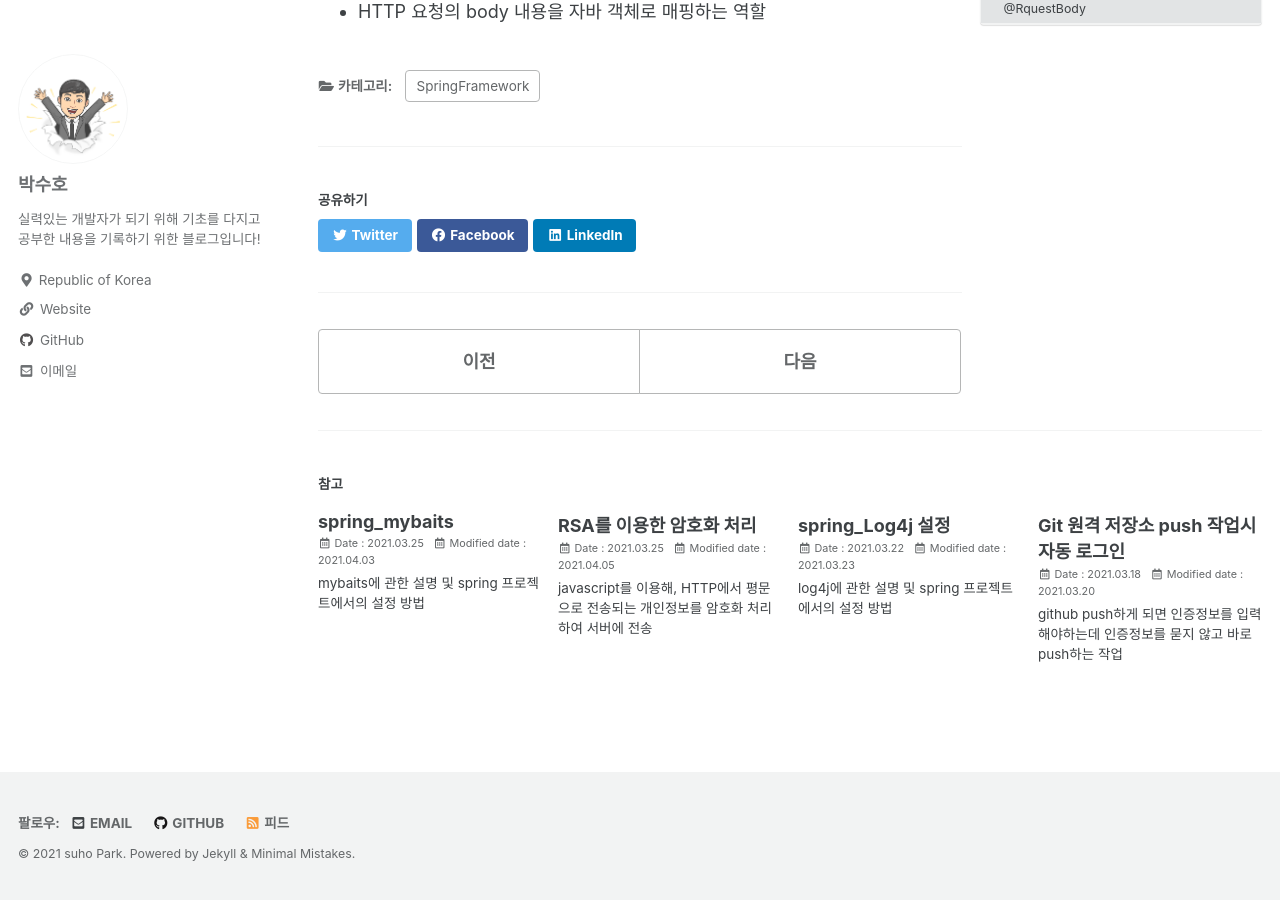
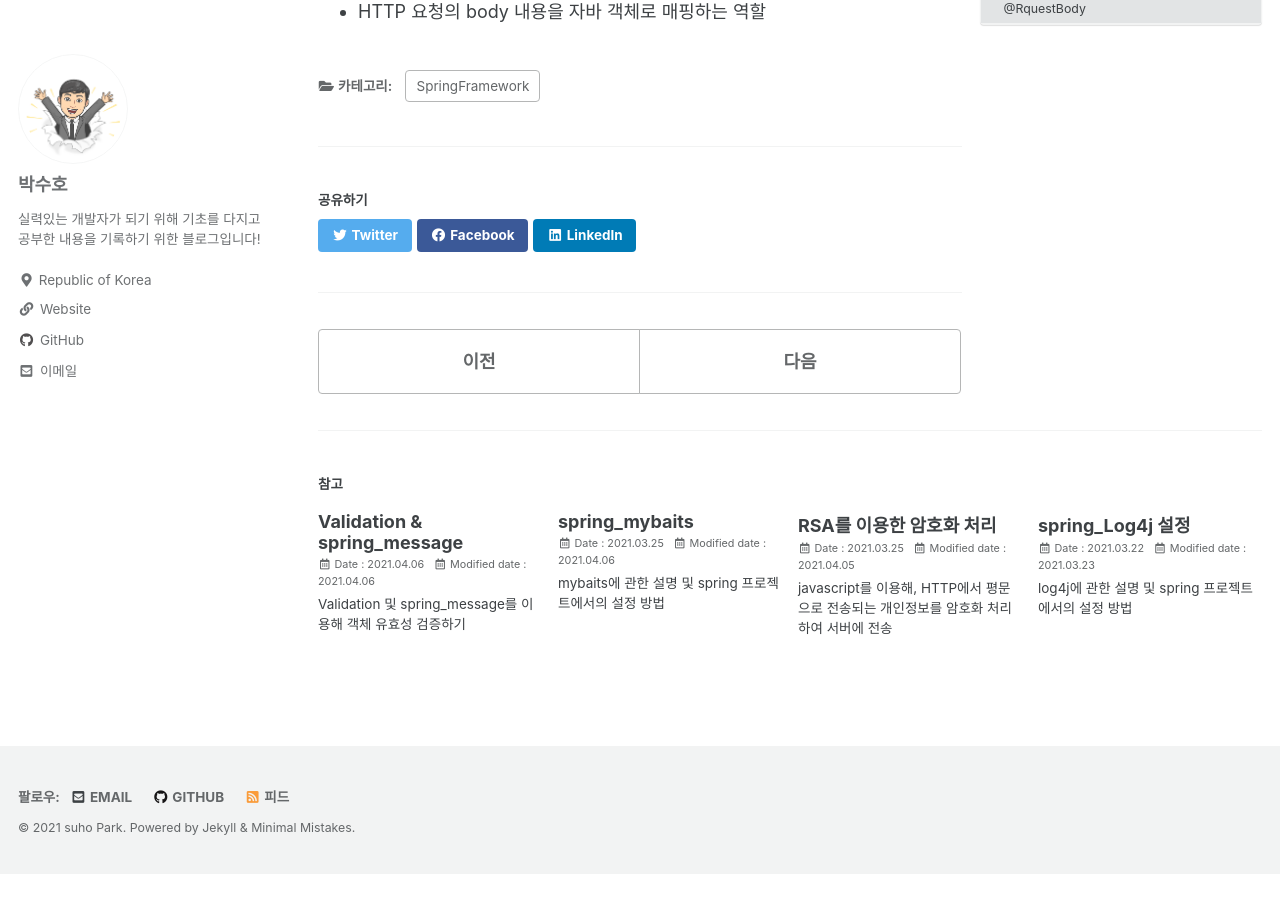
Before and after one commit to SbinSho/SbinSho.github.io, a Jekyll site: the page built from _posts/2021-02-10-Spring_Study_Annotation.md, in a window 1280 px wide and 900 px high, scrolled down 1163 px. Built offline with Jekyll 4.4.1, drawn with Linux system fonts in a browser that asks for light colours; cached includes are drawn as plain includes; after the commit the page ends 2037 px from its top, so only the background shows below that; part of the change alters nothing that is shown.

Commit message:
mybaits 포스트 수정 및 Validation_springMessage 관련 포스트 작성( spring message 부분은 아직 작성하지 않음 )

````diff
--- a/_posts/2021-03-25-spring_mybatis.md
+++ b/_posts/2021-03-25-spring_mybatis.md
@@ -8,7 +8,7 @@ toc: true
 toc_sticky: true
 toc_label: "목차"
 
-last_modified_at : 2021-04-03
+last_modified_at : 2021-04-06
 
 ---
 
@@ -78,29 +78,102 @@ Mybatis에서는 프로그램에 있는 SQL쿼리들을 한 구성파일에 구
 
 ```xml
 
+	<!-- Mysql Datasource 객체 -->
+	<bean id="dataSource" class="org.springframework.jdbc.datasource.DriverManagerDataSource">
+		<property name="driverClassName" value="com.mysql.jdbc.Driver"/>
+		<property name="url" value="jdbc:mysql://localhost:3306/spring_project?serverTimezone=UTC"/>
+		<property name="username" value="spring_project" />
+		<property name="password" value="spring_project"/>
+	</bean>
 
+
+	<!-- sqlSessionFactory 생성 -->
+	<bean id="sqlSessionFactory" class="org.mybatis.spring.SqlSessionFactoryBean">
+		<property name="dataSource" ref="dataSource" />
+		<property name="configLocation" value="classpath:mybatis/config/mybatis-config.xml" />
+		<property name="mapperLocations" value="classpath:mybatis/member-mapper.xml" />
+	</bean>
+
+	<!-- sqlSessionTemplate 생성 -->
+	<bean id="sqlSessionTemplate" class="org.mybatis.spring.SqlSessionTemplate">
+		<constructor-arg ref="sqlSessionFactory" />
+	</bean>
+
+```
+
+### mapper 기본 파일 생성
+
+```xml
+
+<?xml version="1.0" encoding="UTF-8"?>
+<!DOCTYPE mapper PUBLIC "-//mybatis.org//DTD Mapper 3.0//EN"
+"http://mybatis.org/dtd/mybatis-3-mapper.dtd">
+<mapper namespace="mybatis.mybatisConfig">
+
+
+</mapper>
 
 
 ```
 
-* DataSource
-    *
-* SqlSessionFactory
-    *
-* SqlSessionTemplate
-    *
+### mybatis 환경설정 기본 파일 생성
+
+```xml
+
+<?xml version="1.0" encoding="UTF-8" ?>
+<!DOCTYPE configuration PUBLIC "-//mybatis.org//DTD Config 3.0//EN"
+"http://mybatis.org/dtd/mybatis-3-config.dtd">
+
+<configuration>
 
 
-### mapper 파일 생성
+</configuration>
+```
 
-
-### mybatis 환경설정 파일 생성
-
-
-###
 
 ### Mybatis 연결 테스트
 
+```java
+
+	@Test
+	public void DB_연결테스트() {
+		try {
+
+			Connection con = dataSource.getConnection();
+			logger.info("DB 연결 성공!");
+
+		} catch (Exception e) {
+			logger.info("DB 연결 실패!");
+			e.printStackTrace();
+		}
+
+	}
+
+
+```
+
+### Mybatis Mapper 테스트
+
+```java
+
+	@Test
+	public void mybaits_작동테스트() {
+
+		try {
+
+			SqlSession session = sqlFactory.openSession();
+			logger.info("mybatis 작동 테스트 성공!");
+
+		} catch (Exception e) {
+
+			logger.info("mybatis 작동 실패!");
+			e.printStackTrace();
+
+		}
+
+	}
+
+```
 
 
 
--- /dev/null
+++ b/_posts/2021-04-06-spring_message_validator.md
@@ -0,0 +1,295 @@
+---
+
+title:  "Validation & spring_message"
+excerpt: "Validation 및 spring_message를 이용해 객체 유효성 검증하기"
+categories:
+  - SpringFramework
+
+toc: true
+toc_sticky: true
+toc_label: "목차"
+
+last_modified_at : 2021-04-06
+
+---
+
+## Spring Validation
+
+일반적으로 데이터 검증 (Validation) 은 여러 계층에 걸쳐서 이루어지게 된다. 동일한 내용의 검증로직이 각 계층별로 구현된다면 중복 작업으로 인한 불필요한 작업이 반복된다.
+
+또 한 각 계층별로 구현된 검증로직간 불일치로 인하여 오류가 발생하기도 쉽다. 비지니스 로직에 검사 로직이 섞여있어 추적이 어렵고, 애플리케이션이 복잡해진다.
+
+이를 해결하기 위해 Spring에서는 사용자가 입력한 값에 대한 유효성을 체크하기 위해 Spring Validator 지원하고, Validator는 Java EE Spec인 Bean Validation의 어노테이션을 이용하여 객체가 제대로 요구사항에 맞추어 생성 됬는지 검증할 수 있다.
+
+### Validator 인터페이스
+
+spring에서는 org.springframework.validation.Validator 인터페이스 제공하고 있다.
+
+Validator 인터페이스를 상속한 클래스는 두 메서드를 구현해야 한다.
+
+```java
+
+public interface Validator {
+
+    boolean supports(Class<?> clazz);
+    void validate(Object target, Errors errors);
+
+}
+
+```
+
+* supports(Class<?> clazz) : Validator가 검증할 수 있는 타입인지 검사한다.
+
+* validate(Object target, Errors errors) : 첫 번째 파라미터로 전달받은 객체를 검증하고 오류 결과를 Errors에 담는 기능을 정의한다.
+
+### Validator 인터페이스를 구현한 클래스
+
+```java
+
+public class RegisterRequestValidator implements Validator {
+
+	private static final String emailRegExp =
+			"^[_A-Za-z0-9-\\+]+(\\.[_A-Za-z0-9-]+)*@" +
+			"[A-Za-z0-9-]+(\\.[A-Za-z0-9]+)*(\\.[A-Za-z]{2,})$";
+
+	private Pattern pattern;
+
+	public RegisterRequestValidator() {
+		pattern = Pattern.compile(emailRegExp);
+	}
+
+	@Override
+	public boolean supports(Class<?> clazz) {
+		return RegisterRequest.class.isAssignableFrom(clazz);
+
+	}
+
+	@Override
+	public void validate(Object target, Errors errors) {
+		RegisterRequest regReq = (RegisterRequest) target;
+		if(regReq.getEmail() == null || regReq.getEmail().trim().isEmpty()) {
+			errors.rejectValue("email", "required");
+		}
+		else {
+			Matcher matcher = pattern.matcher(regReq.getEmail());
+			if ( !matcher.matches()) {
+				errors.rejectValue("email", "bad");
+			}
+		}
+		ValidationUtils.rejectIfEmptyOrWhitespace(errors, "name", "required");
+		ValidationUtils.rejectIfEmpty(errors, "password", "required");
+		ValidationUtils.rejectIfEmpty(errors, "confirmPassword", "required");
+		if(!regReq.getPassword().isEmpty()) {
+			if(!regReq.isPasswordEqualToConfirmPassword()) {
+				errors.rejectValue("confirmPassword", "nomatch");
+			}
+		}
+
+	}
+
+}
+
+
+```
+
+* supports() 메서드는 파라미터로 전달받은 clazz 객체가 검사 대상 객체 클래스로 타입 변환 가능한지 확인하다.
+
+* supports() 메서드를 직접 실행하진 않지만 스프링 MVC가 자동으로 검증 기능을 수행하도록 설정하려면 supports() 메서드를 올바르게 구현해야한다.
+
+* validate() 메서드는 두 개의 파라미터를 갖는다.
+    * target 파라미터는 검사 대상 객체이다.
+    * errors 파라미터는 검사 결과 에러 코드를 설정하기 위한 객체이다.
+
+* rejectValue() 메서드는 첫 번째 파라미터로 프로퍼티의 이름을 전달받고, 두 번째 파라미터로 에러 코드를 전달 받는다.
+
+### ValidationUtils 클래스
+
+ValidationUtils 클래스는 객체의 값 검증 코드를 간결하게 작성할 수 있도록 도와준다.
+
+>  ValidationUtils를 사용 하지 않은 경우
+
+```java
+
+String name = regReq.getName();
+if(name == null || name.trim().isEmpty()){
+    errors.rejectValue("name", "required");
+}
+
+```
+
+> ValidationUtils를 사용한 경우
+
+```java
+
+ValidationUtils.rejectIfEmptyOrWhitespace(errors, "name", "required");
+
+```
+
+
+#### Errors와 ValidationUtils 클래스
+
+* Errors
+    * result( ... ) : 특정 프로퍼티에 에러 적용하는게 아닌 객체 자체에 에러를 추가한다.
+    * resultValue( ... ) : 특정 프로퍼티에 에러를 적용한다.
+
+* ValidationUtils
+    * rejectEmpty( ... ) : 필드에 해당하는 프로퍼티 값이 null이거나 빈 문자열("")인 경우 에러코드 추가
+    * rejectEmptyOrWhitespace( ... ) : null이거나 빈 문자열인 경우, 공백 문자로만 값이 구성된 경우 에러코드 추가
+
+
+
+#### Controller에 유효성 검증 적용 ( 직접 호출 )
+
+> 검증객체를 사용자가 직접호출하여 검증
+
+```java
+
+	@PostMapping("/register/step3")
+	public String handleStep3(RegisterRequest regReq, Errors errors) {
+
+		new RegisterRequestValidator().validate(regReq, errors); // 유효성 검사
+
+		if(errors.hasErrors())
+			return "register/step2";
+		try {
+
+			memberRegisterService.regist(regReq);
+			return "register/step3";
+
+		} catch (DuplicateMemberException e) {
+			errors.rejectValue("email", "duplicate");
+			return "register/step2";
+		}
+	}
+
+```
+
+* 스프링 MVC는 handleStep3() 메서드를 호출할 때 객체와 연결된 Erros 객체를 생성해서 파라미터로 전달한다.
+    * Errors 객체는 무조건 검증할 객체 뒤에 위치해야함
+
+* Errors 대신 org.springframework.validation.BindingResult 인터페이스를 파라미터 타입으로 사용해도 된다.
+
+## 글로벌 범위 Validator와 컨트롤러 범위 Vaildtor
+
+* validate() 메소드를 직접 호출하지 않고 프레임워크에서 호출 하는 방법.
+    * 설정 클래스 또는 context 파일에 Validator 구현 객체를 사용할 수 있도록 설정
+    * 글로벌 범위 Validator가 검증할 객체에 @Valid 어노테이션 적용
+    * 적용할 컨트롤러 범위에 @InitBinder를 이용하여 검증할 객체를 컨트롤러 요청 전 처리
+
+> @Valid 어노태이션 사용을 위한 의존설정 추가
+
+```xml
+
+<dependency>
+  <groupId>javax.validation</groupId>
+  <artifactId>validation-api</artifactId>
+  <version>1.1.0.Final</version>
+</dependency>
+
+```
+
+> 설정 클래스에 글로벌 범위 Validator 구현 객체 등록
+
+```java
+@Override
+public Validator getValidator() {
+    return new RegisterRequestValidator();
+}
+
+```
+
+#### Controller에 적용 ( 직접 호출 X, 어노태이션 사용 )
+
+> @Valid를 이용한 글로벌 범위 Validator 적용 ( 직접 호출하지 않음 )
+
+```java
+
+	@PostMapping("/register/step3")
+	public String handleStep3(@Valid RegisterRequest regReq, Errors errors) { // @Valid 어노테이션 적용
+		if (errors.hasErrors())
+			return "register/step2";
+
+		try {
+			memberRegisterService.regist(regReq);
+			return "register/step3";
+		} catch (DuplicateMemberException ex) {
+			errors.rejectValue("email", "duplicate");
+			return "register/step2";
+		}
+	}
+
+```
+
+> @Initbinder를 이용한 컨트롤러 범위 Validator 적용
+
+``` java
+
+@InitBinder
+protected void initBinder(WebDataBinder binder){
+    binder.setValidator(new RegisterRequestvalidator());
+}
+
+
+```
+
+@InitBinder가 붙은 메서드는 컨트롤러의 요청 처리 메서드를 실행하기 전에 매번 실행된다.
+
+
+
+## Bean Validation을 이용한 유효성 검증
+
+@Valid 애노테이션은 Bean Validation 스펙에 정의되어 있다.
+
+Validator 작성 없이 애노테이션만으로 커맨드 객체의 값 검증을 처리할 수 있다.
+
+> Bean Validation을 적용하기 위한 의존설정 추가
+
+```xml
+
+<dependency>
+  <groupId>org.hibernate</groupId>
+  <artifactId>hibernate-validator</artifactId>
+  <version>5.4.2.Final</version>
+</dependency>
+
+
+```
+
+### 검증할 객체에 Bean Validation 적용
+
+```java
+
+@NotBlank
+@Email
+private String email;
+@Size(min = 6)
+private String password;
+@NotEmpty
+private String confirmPassword;
+@NotEmpty
+private String name;
+
+```
+
+만약 글로벌 범위의 Validator가 설정 되어 있다면, 해당 설정을 삭제해야 Bean Validation을 사용 할 수 있다.
+
+* 기본 에러 메시지 이외에 원하는 메시지 출력을 원할 경우, 다음 규칙을 따르는 메시지 코드를 메시지 프로퍼티 파일에 추가하면 된다.
+    * 애노테이션이름.커맨드객체모델명.프로퍼티명
+    * 애노테이션이름.프로퍼티명
+    * 애노테이션이름
+
+
+## Spring 메시지 처리
+
+
+## 참고
+
+* 저자 : 최범균님, 제목 : 초보 웹 개발자를 위한 스프링 5 프로그래밍 입문
+
+* https://engkimbs.tistory.com/728
+
+* https://linuxism.ustd.ip.or.kr/653
+
+* https://medium.com/@gaemi/java-%EC%99%80-spring-%EC%9D%98-validation-b5191a113f5c
+
+* http://wonwoo.ml/index.php/post/1082
````
